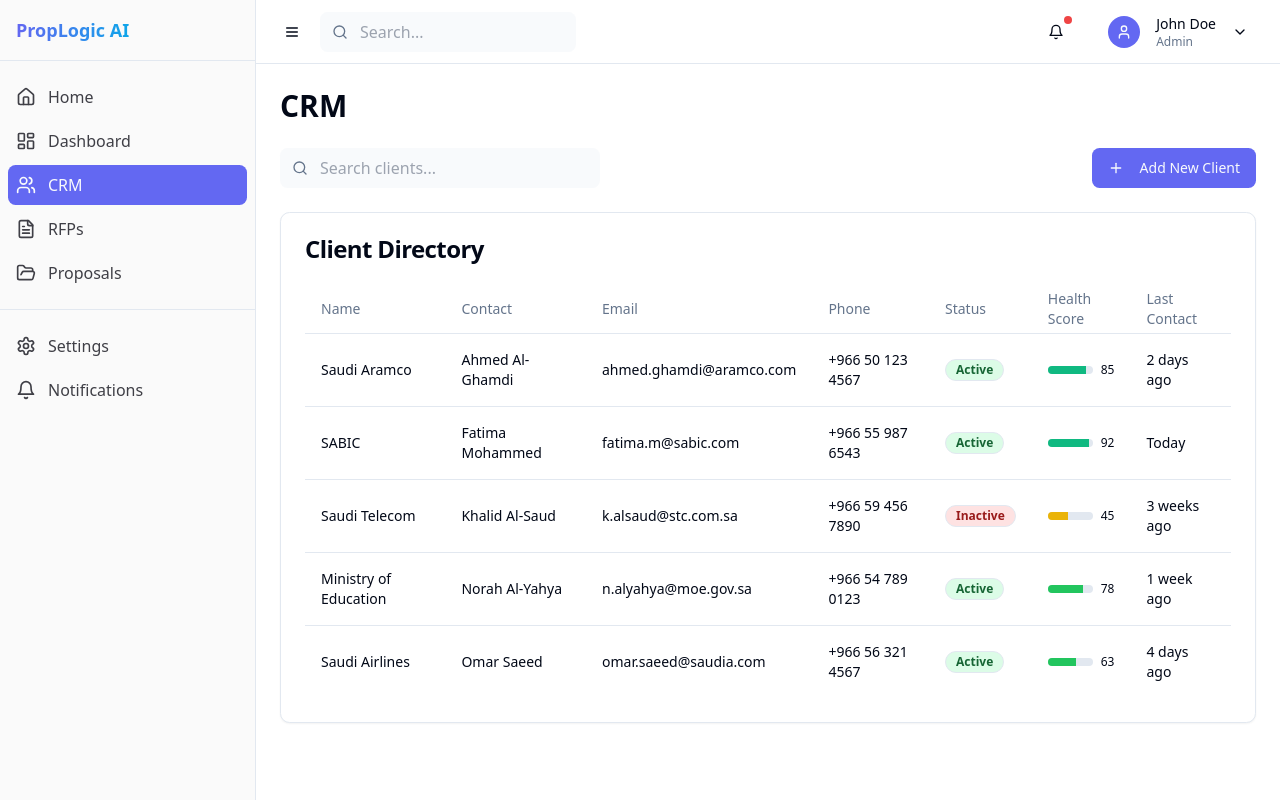
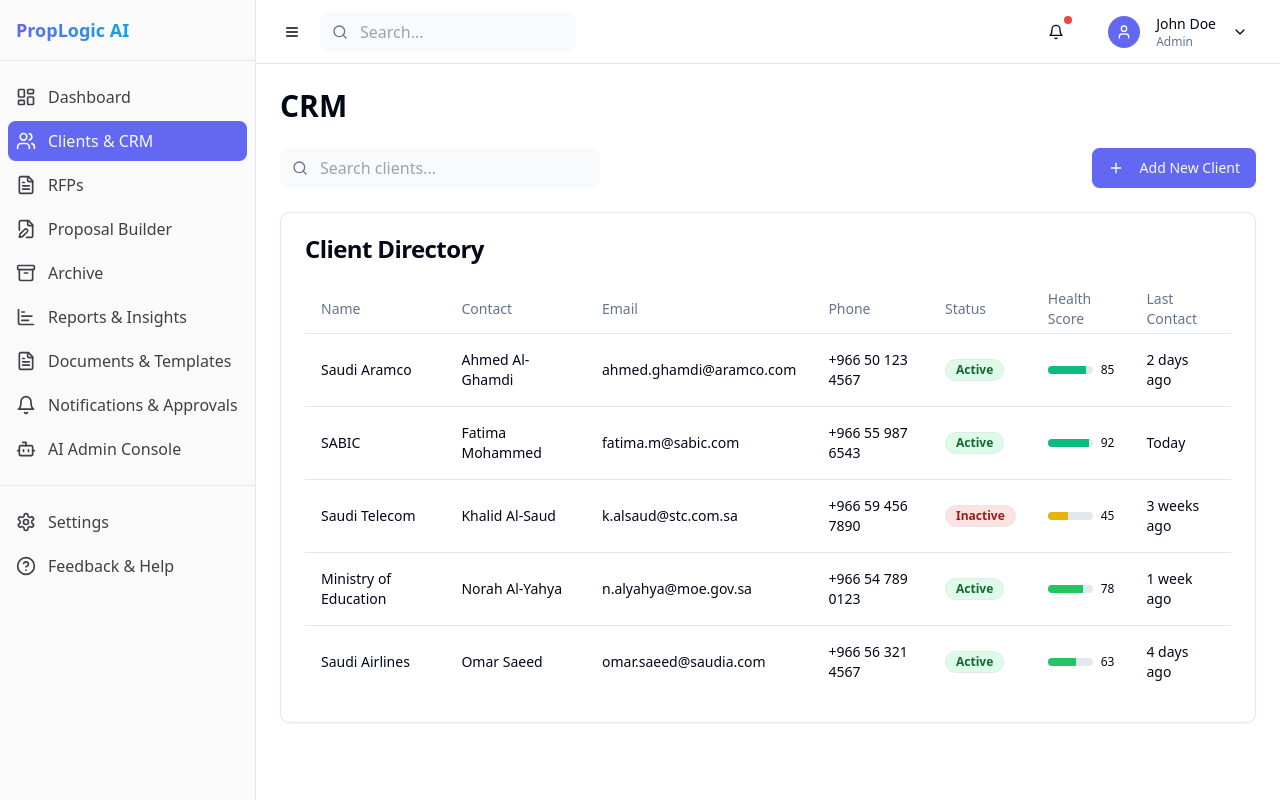
Before and after one commit to hanimining25/proplogic-ai-suite, a React (Vite) app: page /crm in a window 1280 px wide. Built offline with nearby package versions, Linux system fonts and the light colour scheme.

Commit message:
Refactor: Update sidebar links
Update the sidebar links to match the new menu structure.

```diff
--- a/src/App.tsx
+++ b/src/App.tsx
@@ -27,6 +27,12 @@ const App = () => (
           <Route path="/crm" element={<Layout><CRM /></Layout>} />
           <Route path="/rfps" element={<Layout><RFPs /></Layout>} />
           <Route path="/proposals" element={<Layout><Proposals /></Layout>} />
+          <Route path="/archive" element={<Layout><NotFound /></Layout>} />
+          <Route path="/reports" element={<Layout><NotFound /></Layout>} />
+          <Route path="/documents" element={<Layout><NotFound /></Layout>} />
+          <Route path="/notifications" element={<Layout><NotFound /></Layout>} />
+          <Route path="/ai-admin" element={<Layout><NotFound /></Layout>} />
+          <Route path="/help" element={<Layout><NotFound /></Layout>} />
           <Route path="/settings" element={<Layout><Settings /></Layout>} />
           <Route path="*" element={<NotFound />} />
         </Routes>
--- a/src/components/layout/Sidebar.tsx
+++ b/src/components/layout/Sidebar.tsx
@@ -2,14 +2,17 @@
 import React from "react";
 import { NavLink } from "react-router-dom";
 import {
+  LayoutDashboard,
+  Users,
+  FileText,
+  FilePen,
+  Archive,
+  ChartBar,
+  FileText as Document,
   Bell,
-  ChevronDown,
-  FileText,
-  FolderOpen,
-  Home,
-  LayoutDashboard,
+  Bot,
   Settings,
-  Users,
+  HelpCircle,
 } from "lucide-react";
 import { cn } from "@/lib/utils";
 
@@ -42,12 +45,6 @@ const Sidebar = ({ isCollapsed, toggleSidebar }: SidebarProps) => {
       <nav className="py-4">
         <ul className="space-y-1 px-2">
           <SidebarLink
-            to="/"
-            icon={<Home size={20} />}
-            text="Home"
-            isCollapsed={isCollapsed}
-          />
-          <SidebarLink
             to="/dashboard"
             icon={<LayoutDashboard size={20} />}
             text="Dashboard"
@@ -56,7 +53,7 @@ const Sidebar = ({ isCollapsed, toggleSidebar }: SidebarProps) => {
           <SidebarLink
             to="/crm"
             icon={<Users size={20} />}
-            text="CRM"
+            text="Clients & CRM"
             isCollapsed={isCollapsed}
           />
           <SidebarLink
@@ -67,8 +64,38 @@ const Sidebar = ({ isCollapsed, toggleSidebar }: SidebarProps) => {
           />
           <SidebarLink
             to="/proposals"
-            icon={<FolderOpen size={20} />}
-            text="Proposals"
+            icon={<FilePen size={20} />}
+            text="Proposal Builder"
+            isCollapsed={isCollapsed}
+          />
+          <SidebarLink
+            to="/archive"
+            icon={<Archive size={20} />}
+            text="Archive"
+            isCollapsed={isCollapsed}
+          />
+          <SidebarLink
+            to="/reports"
+            icon={<ChartBar size={20} />}
+            text="Reports & Insights"
+            isCollapsed={isCollapsed}
+          />
+          <SidebarLink
+            to="/documents"
+            icon={<Document size={20} />}
+            text="Documents & Templates"
+            isCollapsed={isCollapsed}
+          />
+          <SidebarLink
+            to="/notifications"
+            icon={<Bell size={20} />}
+            text="Notifications & Approvals"
+            isCollapsed={isCollapsed}
+          />
+          <SidebarLink
+            to="/ai-admin"
+            icon={<Bot size={20} />}
+            text="AI Admin Console"
             isCollapsed={isCollapsed}
           />
         </ul>
@@ -83,9 +110,9 @@ const Sidebar = ({ isCollapsed, toggleSidebar }: SidebarProps) => {
             isCollapsed={isCollapsed}
           />
           <SidebarLink
-            to="/notifications"
-            icon={<Bell size={20} />}
-            text="Notifications"
+            to="/help"
+            icon={<HelpCircle size={20} />}
+            text="Feedback & Help"
             isCollapsed={isCollapsed}
           />
         </ul>
```
